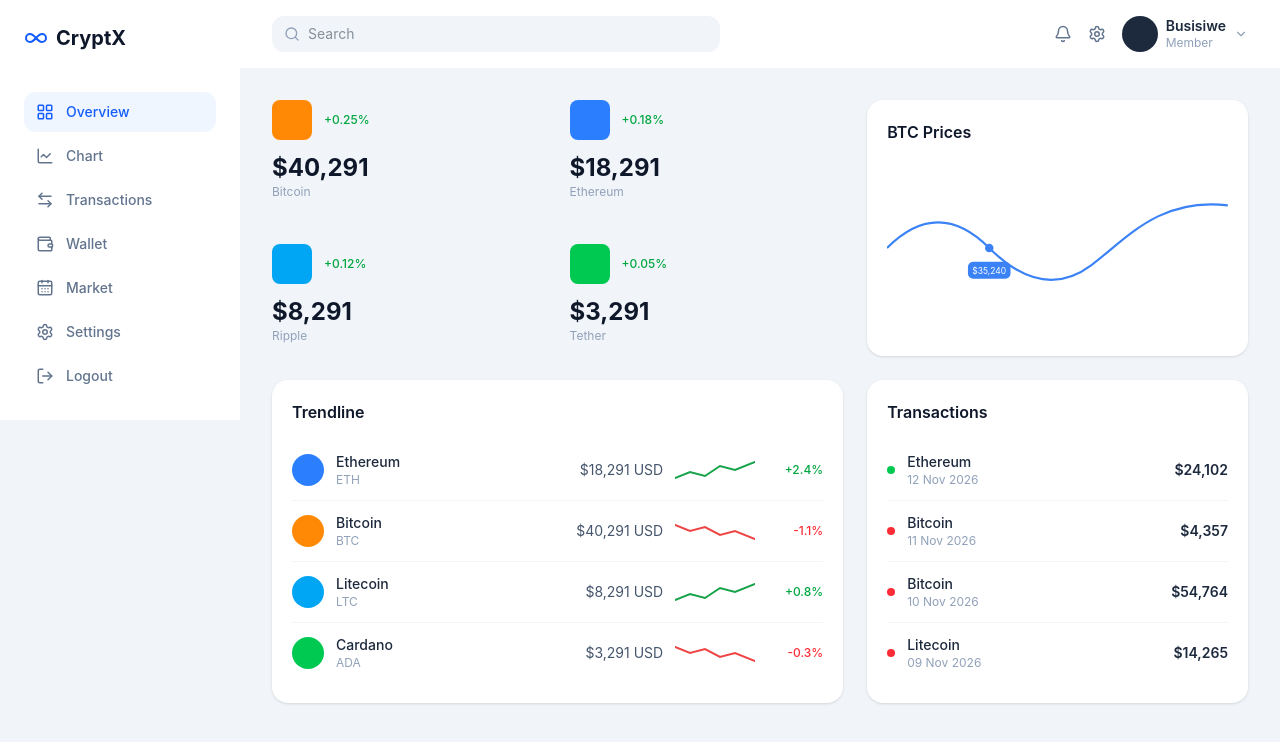
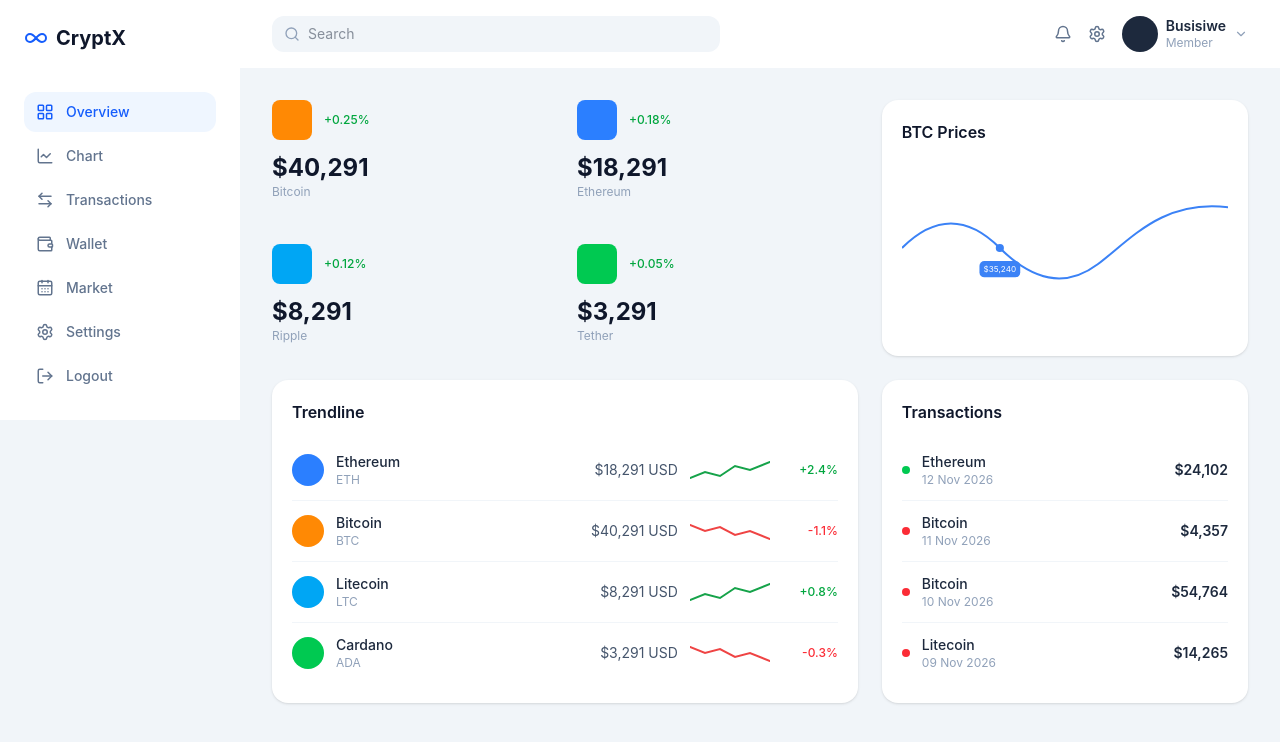
Before and after one commit to Busisiwe516/cryptx-dashboard, a React (Vite) app: page / in a window 1280 px wide. Shown: the top 742 px of the page. Built offline with nearby package versions, Linux system fonts and the light colour scheme.

Commit message:
final figma layout - fixed grid

```diff
--- a/src/App.jsx
+++ b/src/App.jsx
@@ -7,14 +7,17 @@ import Transactions from "./components/Transactions";
 export default function App() {
   return (
     <Layout>
-      <section className="grid gap-6 xl:grid-cols-[3fr_2fr]">
+      {/* TOP ROW */}
+      <div className="grid grid-cols-1 xl:grid-cols-[1.6fr_1fr] gap-6 mb-6">
         <StatCards />
         <PriceChart />
-      </section>
-      <section className="grid gap-6 xl:grid-cols-[3fr_2fr]">
+      </div>
+
+      {/* BOTTOM ROW */}
+      <div className="grid grid-cols-1 xl:grid-cols-[1.6fr_1fr] gap-6">
         <LiveMarket />
         <Transactions />
-      </section>
+      </div>
     </Layout>
   );
 }
```
